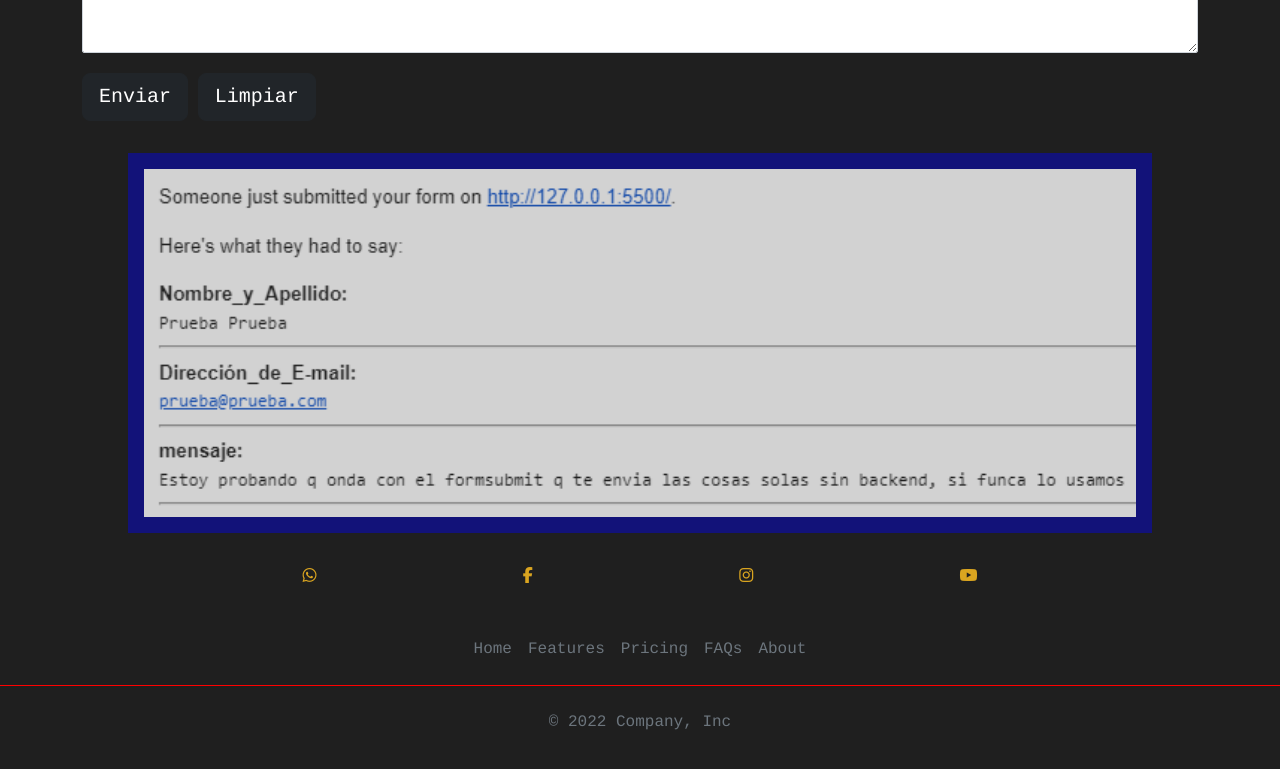
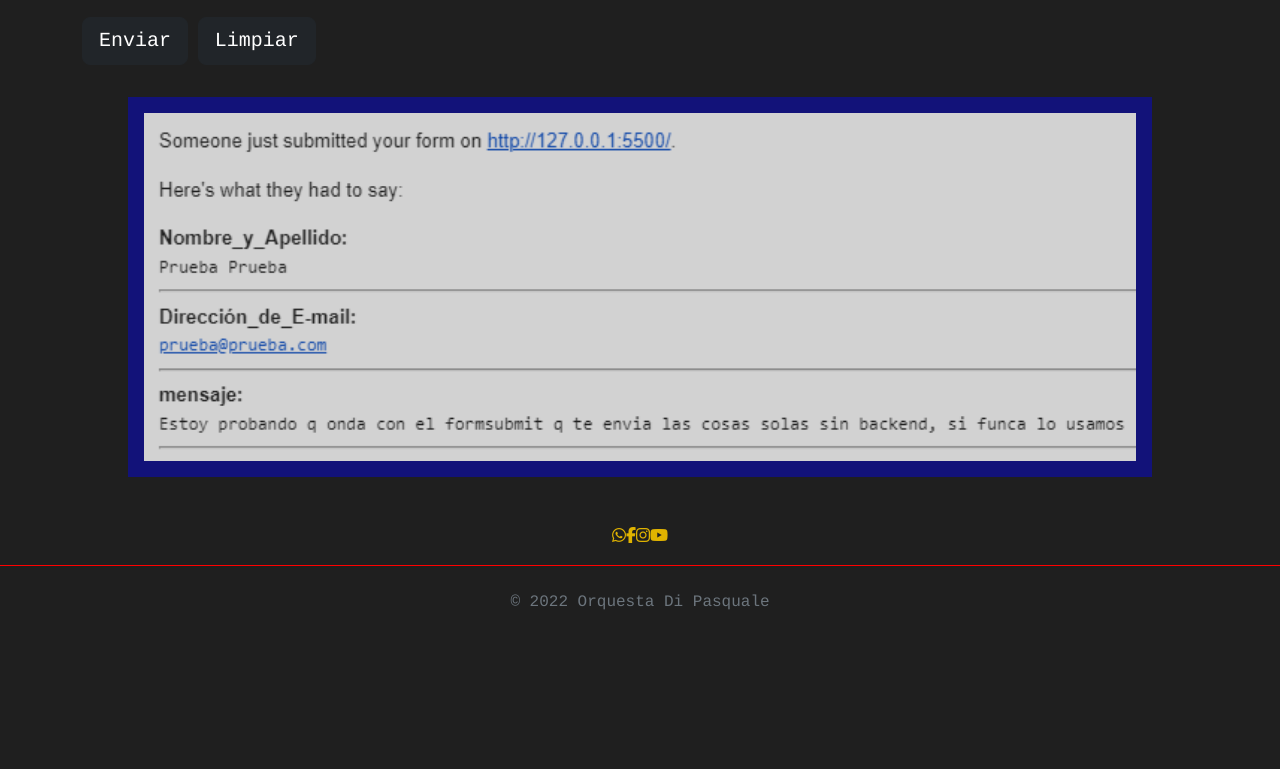
Before and after one commit to nicosidders/Orquesta-di-Pascuale, a plain HTML site: page pages/contacto.html in a window 1280 px wide. Shown: the part 879-1648 px from the top of the page. After the commit the page ends 1557 px from the top, so only its background shows below. Drawn offline with nearby package versions, Linux system fonts and the light colour scheme.

Commit message:
DESKTOP modifico html

```diff
--- a/pages/contacto.html
+++ b/pages/contacto.html
@@ -10,31 +10,7 @@
     <link rel="stylesheet" href="../scss/styles.css" />
     <script src="https://kit.fontawesome.com/5f6e29c9ac.js" crossorigin="anonymous"></script>
     <title>Orquesta Típica Di Pasquale | Contacto</title>
-    <style>
-        main {
-            margin-top: 56px;
-        }
 
-        .redes {
-            margin-top: 1em;
-            width: 85vw;
-            margin: 0 auto;
-        }
-
-        .redes>ul {
-            margin: 0;
-            padding: 0;
-            list-style: none;
-            display: flex;
-            flex-flow: row nowrap;
-            justify-content: space-evenly;
-        }
-
-        .redes a {
-            text-decoration: none;
-            color: goldenrod;
-        }
-    </style>
 </head>
 
 <body>
@@ -111,34 +87,29 @@
         <img src="../fotos ODP/formulario.PNG" alt="formulario funcionando"
             style="display:block;opacity: .8; border:16px solid rgb(0 0 255 / .5); width:80vw; margin: 2rem auto">
 
-        <section class="redes">
-            <ul>
-                <li><a href="https://api.whatsapp.com/send/?phone=5491140333125"><i
-                            class="fa-brands fa-whatsapp"></i></a></li>
-                <li><a href="https://www.facebook.com/Orquesta-T%C3%ADpica-Di-Pasquale-108168401875322"><i
-                            class="fa-brands fa-facebook-f"></i></a></li>
-                <li><a href="https://www.instagram.com/orquestatipicadipasquale/"><i
-                            class="fa-brands fa-instagram"></i></a></li>
-                <li><a href="https://www.youtube.com/channel/UCBNVVmwPhj9Bdr9k2AiEE3w"><i
-                            class="fa-brands fa-youtube"></i></a></li>
-            </ul>
-        </section>
+
     </main>
-
-    <script src="https://cdn.jsdelivr.net/npm/bootstrap@5.2.0-beta1/dist/js/bootstrap.bundle.min.js"
-        integrity="sha384-pprn3073KE6tl6bjs2QrFaJGz5/SUsLqktiwsUTF55Jfv3qYSDhgCecCxMW52nD2" crossorigin="anonymous">
-    </script>
 
     <footer class="py-3 my-4">
         <ul class="nav justify-content-center border-bottom pb-3 mb-3">
-            <li class="nav-item"><a href="#" class="nav-link px-2 text-muted">Home</a></li>
-            <li class="nav-item"><a href="#" class="nav-link px-2 text-muted">Features</a></li>
-            <li class="nav-item"><a href="#" class="nav-link px-2 text-muted">Pricing</a></li>
-            <li class="nav-item"><a href="#" class="nav-link px-2 text-muted">FAQs</a></li>
-            <li class="nav-item"><a href="#" class="nav-link px-2 text-muted">About</a></li>
+            <li class="nav-item">
+                <a href="https://api.whatsapp.com/send/?phone=5491140333125"><i class="fa-brands fa-whatsapp"></i></a>
+            </li>
+            <li class="nav-item">
+                <a href="https://www.facebook.com/Orquesta-T%C3%ADpica-Di-Pasquale-108168401875322"><i class="fa-brands fa-facebook-f"></i></a>
+            </li>
+            <li class="nav-item">
+                <a href="https://www.instagram.com/orquestatipicadipasquale/"><i class="fa-brands fa-instagram"></i></a>
+            </li>
+            <li class="nav-item">
+                <a href="https://www.youtube.com/channel/UCBNVVmwPhj9Bdr9k2AiEE3w"><i class="fa-brands fa-youtube"></i></a>
+            </li>
         </ul>
-        <p class="text-center text-muted">© 2022 Company, Inc</p>
+        <p class="text-center text-muted"> &COPY; 2022 Orquesta Di Pasquale</p>
     </footer>
+    <script src="https://cdn.jsdelivr.net/npm/bootstrap@5.2.0-beta1/dist/js/bootstrap.bundle.min.js"
+    integrity="sha384-pprn3073KE6tl6bjs2QrFaJGz5/SUsLqktiwsUTF55Jfv3qYSDhgCecCxMW52nD2" crossorigin="anonymous">
+    </script>
 </body>
 
 </html>
```
Also changed, not shown: pages/bio.html (+19 -29 lines), pages/musica.html (+18 -25 lines), pages/videos.html (+18 -19 lines).
